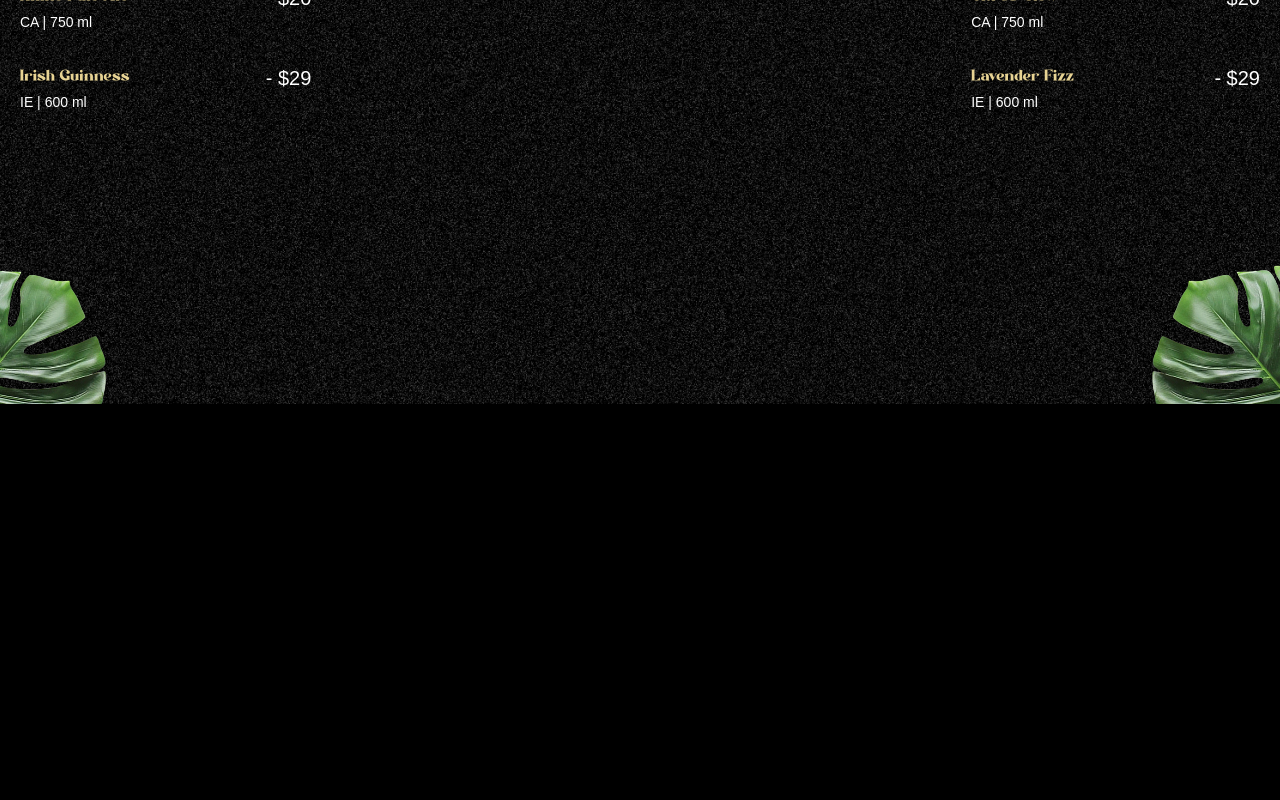
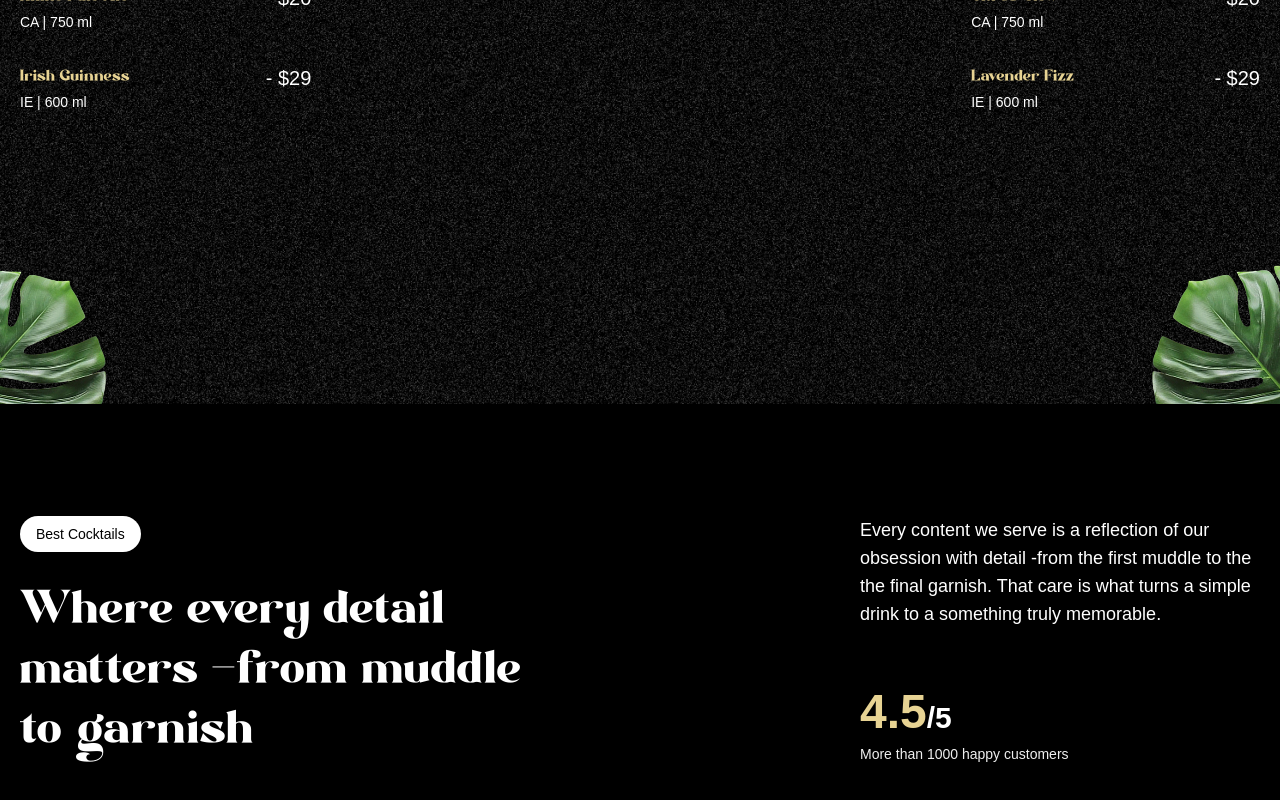
Before and after one commit to Jonathan0823/mojito-landing, a React (Vite) app: page / in a window 1280 px wide. Shown: the part 1196-1996 px from the top of the page. Before the commit the page ends 1600 px from the top, so only its background shows below. Built offline with nearby package versions, Linux system fonts and the light colour scheme; a web font is replaced by a local one.

Commit message:
feat(about): init about page and init it to app

```diff
--- a/src/App.tsx
+++ b/src/App.tsx
@@ -3,6 +3,7 @@
 import Navbar from "./components/Navbar";
 import Hero from "./components/Hero";
 import Cocktails from "./components/Cocktails";
+import About from "./components/About";
 
 gsap.registerPlugin(ScrollTrigger, SplitText);
 
@@ -12,6 +13,7 @@
       <Navbar />
       <Hero />
       <Cocktails />
+      <About />
     </main>
   );
 }
--- /dev/null
+++ b/src/components/About.tsx
@@ -0,0 +1,35 @@
+const About = () => {
+  return (
+    <div id="about">
+      <div className="mb-16 md:px-0 px-5">
+        <div className="content">
+          <div className="md:col-span-8">
+            <p className="badge">Best Cocktails</p>
+            <h2>
+              Where every detail matters <span className="text-white">-</span>
+              from muddle to garnish
+            </h2>
+          </div>
+
+          <div className="sub-content">
+            <p>
+              Every content we serve is a reflection of our obsession with
+              detail -from the first muddle to the the final garnish. That care
+              is what turns a simple drink to a something truly memorable.
+            </p>
+            <div>
+              <p className="md:text-3xl text-xl font-bold">
+                <span>4.5</span>/5
+              </p>
+              <p className="text-sm text-white-100">
+                More than 1000 happy customers
+              </p>
+            </div>
+          </div>
+        </div>
+      </div>
+    </div>
+  );
+};
+
+export default About;
```
